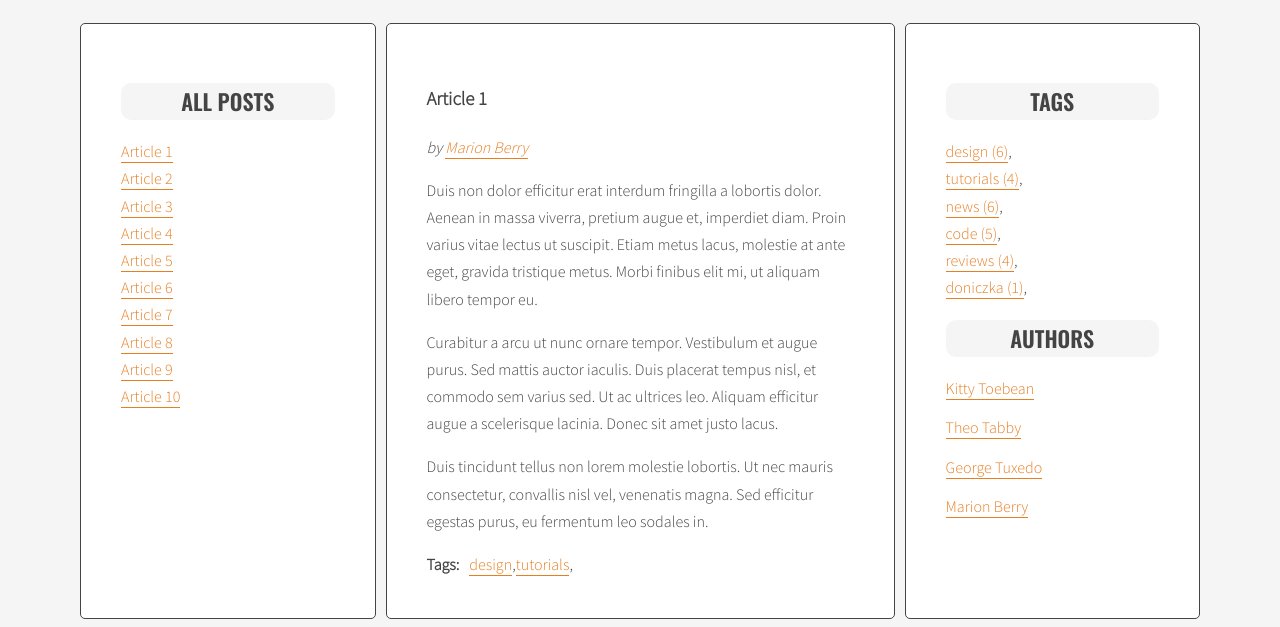
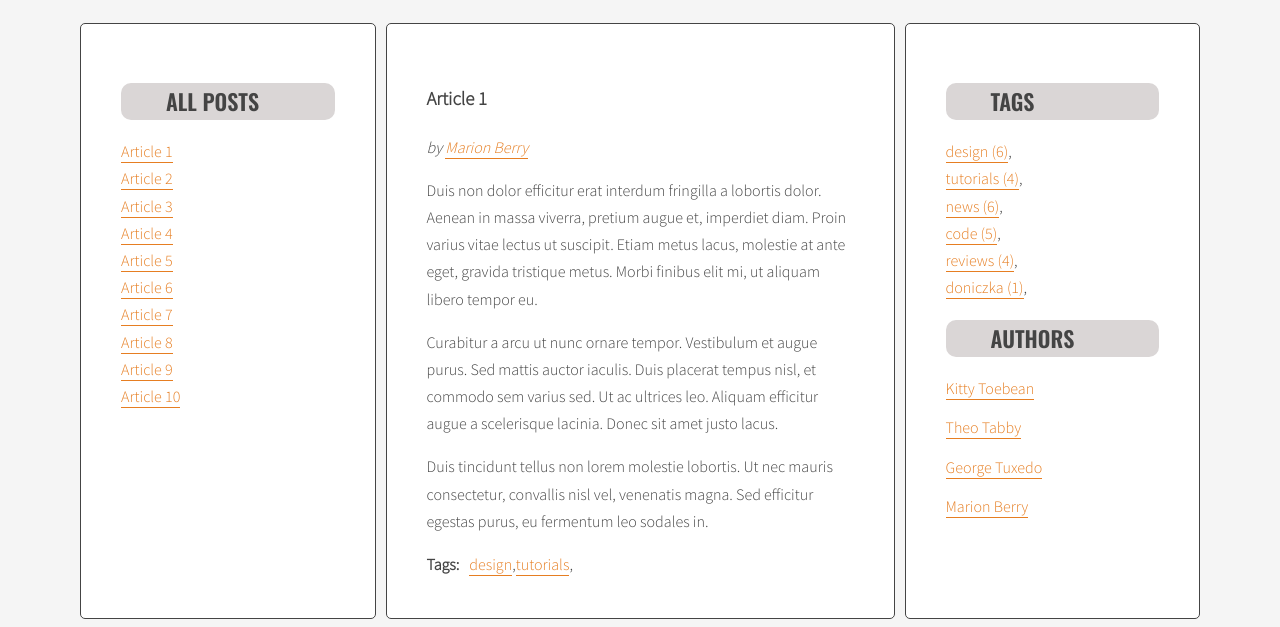
Before and after one commit to Takarikson/javascript-blog, a website: page index.html in a window 1280 px wide. Shown: the part 220-847 px from the top of the page. Drawn offline with nearby package versions, Linux system fonts and the light colour scheme.

Commit message:
some changes in css

```diff
--- a/css/style.css
+++ b/css/style.css
@@ -24,9 +24,9 @@ body {
   text-transform: uppercase;
   font-family: "Oswald", sans-serif;
   font-weight: 600;
-  background-color: #f5f5f5;
+  background-color: #dad6d6;
   border-radius: 10px;
-  text-align: center;
+  padding-left: 45px;
 }
 
 .section-title span {
@@ -40,7 +40,6 @@ body {
   display: -ms-flexbox;
   display: flex;
   margin-left: 10px;
-
 }
 
 .sidebar {
@@ -111,6 +110,7 @@ body {
 .post-tags p {
   margin: 0 10px 0 0;
 }
+/*My changes*/
 a:link,
 a:visited{
     color:#e67e22;
```
